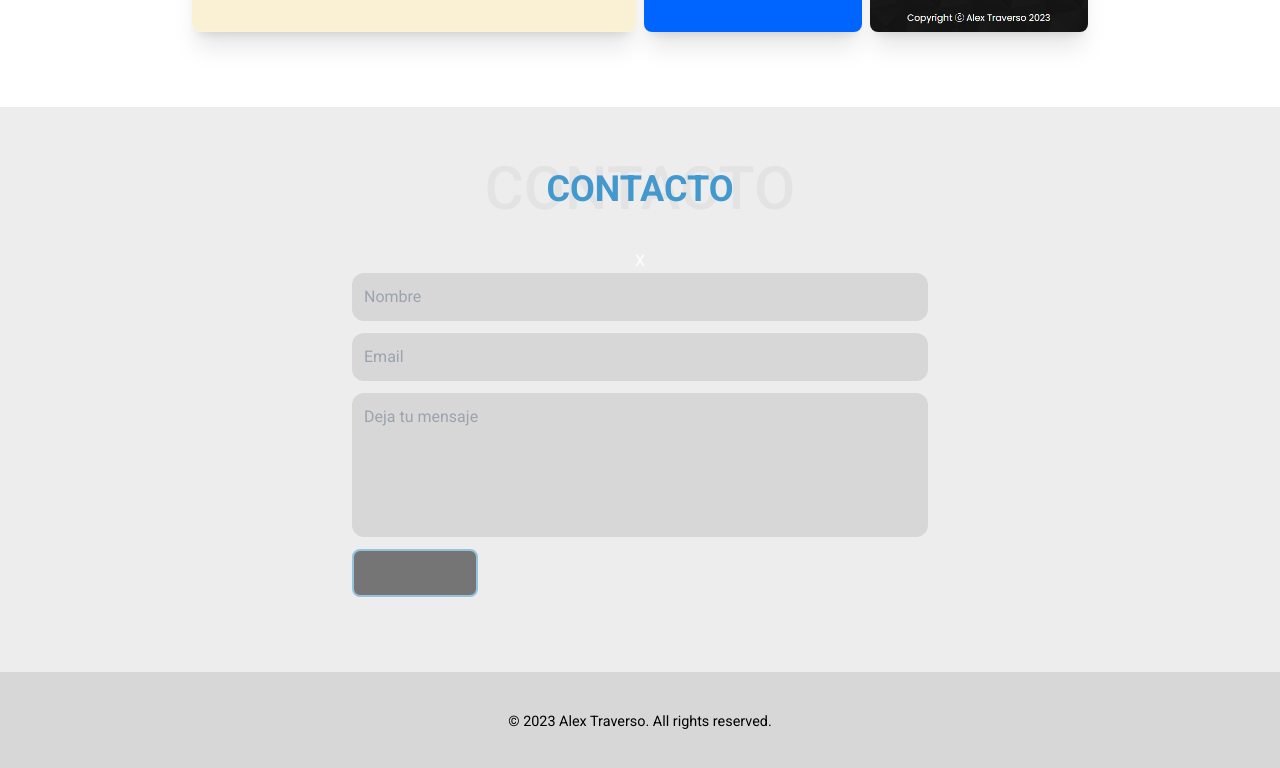
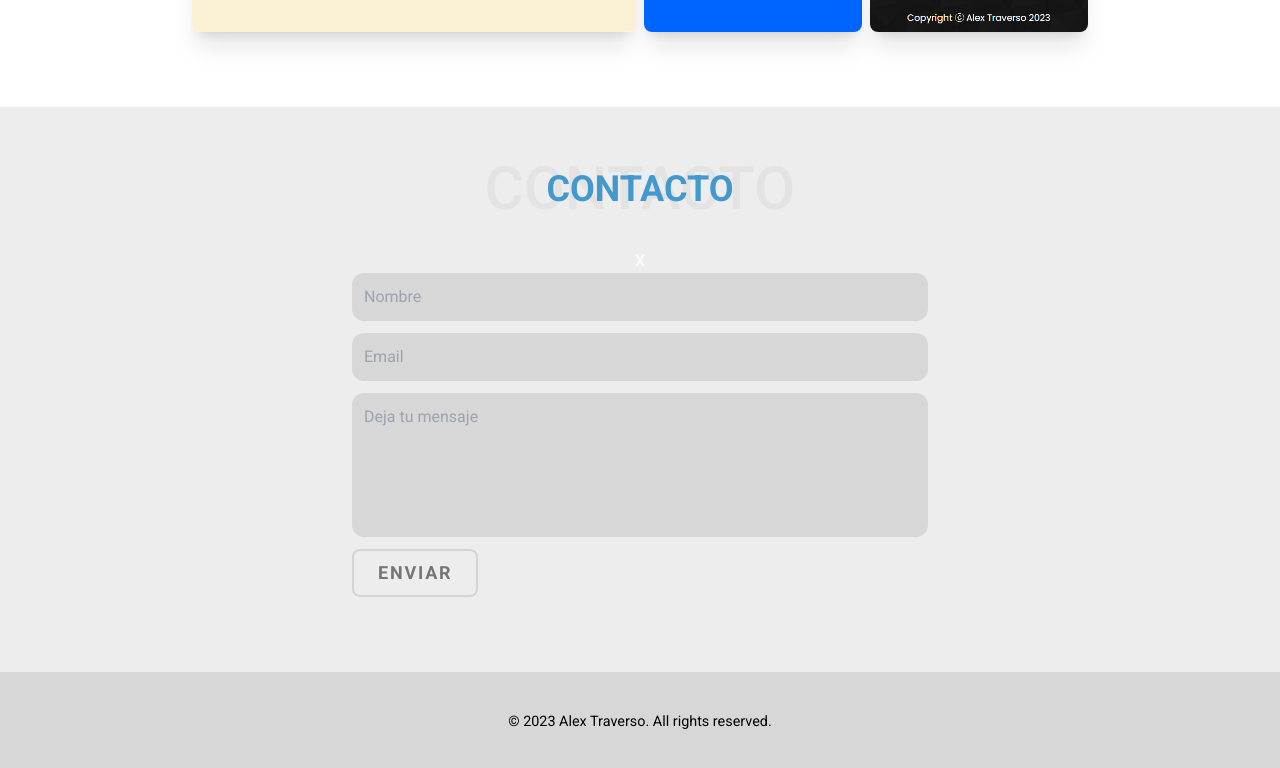
Before and after one commit to alex-traverso/Portfolio, a Next.js app: page / in a window 1280 px wide. Shown: the part 5179-5947 px from the top of the page. Built offline with nearby package versions, Linux system fonts and the light colour scheme.

Commit message:
fix disabled button styles

```diff
--- a/styles/global.css
+++ b/styles/global.css
@@ -41,6 +41,7 @@
 
 a[disabled] {
   pointer-events: none;
-  background-color: #000;
+
+  border-color: #bdbdbd;
   opacity: 0.5;
 }
```
